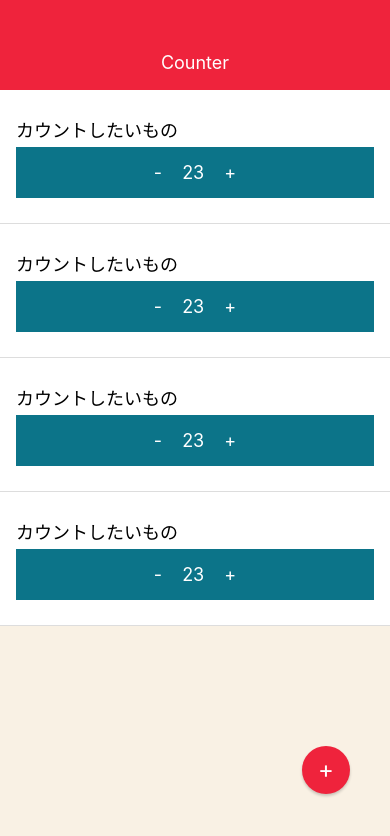
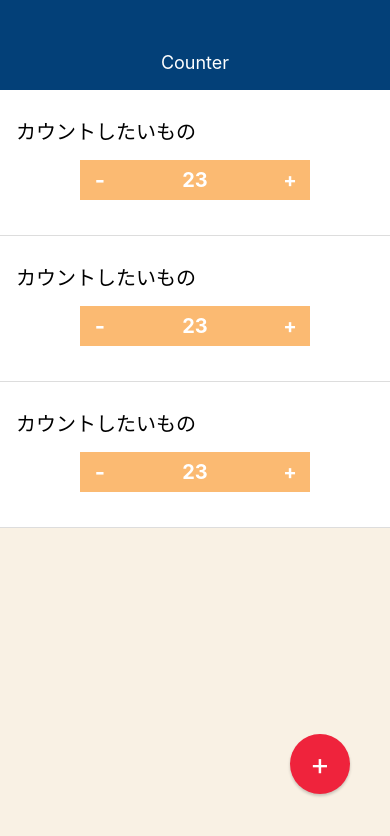
Before and after one commit to winterbooker/CounterAppRepo, a React Native app: screen / in a window 390 px wide. Shown: the top 836 px of the page. Built offline with nearby package versions, Linux system fonts and the light colour scheme.

Commit message:
create CounterDetailScreen

```diff
--- a/App.js
+++ b/App.js
@@ -2,15 +2,13 @@ import React from 'react';
 import { StyleSheet, View } from 'react-native';
 
 import Appbar from './src/components/Appbar';
-import CounterList from './src/components/CounterList';
-import CircleButton from './src/elements/CircleButton';
+import CounterListScreen from './src/screens/CounterListScreen';
 
 export default function App() {
   return (
     <View style={styles.container}>
       <Appbar />
-      <CounterList />
-      <CircleButton>+</CircleButton>
+      <CounterListScreen />
     </View>
   );
 }
--- a/src/components/Appbar.js
+++ b/src/components/Appbar.js
@@ -19,7 +19,7 @@ const styles = StyleSheet.create({
     right: 0,
     height: 90,
     paddingTop: 35,
-    backgroundColor: '#EF233C',
+    backgroundColor: '#034078',
     justifyContent: 'center',
     alignItems: 'center',
   },
--- a/src/components/CounterList.js
+++ b/src/components/CounterList.js
@@ -8,36 +8,45 @@ class CounterList extends React.Component {
         <View style={styles.counterItem}>
           <Text style={styles.counterTitle}>カウントしたいもの</Text>
           <View style={styles.counterNumber}>
+            <View style={styles.decreaseButton}>
               <Text style={styles.decrease}>-</Text>
+            </View>
+            <View style={styles.countButton}>
               <Text style={styles.count}>23</Text>
+            </View>
+            <View style={styles.increaseButton}>
               <Text style={styles.increase}>+</Text>
+            </View>
           </View>
         </View>
 
         <View style={styles.counterItem}>
           <Text style={styles.counterTitle}>カウントしたいもの</Text>
           <View style={styles.counterNumber}>
+            <View style={styles.decreaseButton}>
               <Text style={styles.decrease}>-</Text>
+            </View>
+            <View style={styles.countButton}>
               <Text style={styles.count}>23</Text>
+            </View>
+            <View style={styles.increaseButton}>
               <Text style={styles.increase}>+</Text>
+            </View>
           </View>
         </View>
 
         <View style={styles.counterItem}>
           <Text style={styles.counterTitle}>カウントしたいもの</Text>
           <View style={styles.counterNumber}>
+            <View style={styles.decreaseButton}>
               <Text style={styles.decrease}>-</Text>
+            </View>
+            <View style={styles.countButton}>
               <Text style={styles.count}>23</Text>
+            </View>
+            <View style={styles.increaseButton}>
               <Text style={styles.increase}>+</Text>
             </View>
-        </View>
-
-        <View style={styles.counterItem}>
-          <Text style={styles.counterTitle}>カウントしたいもの</Text>
-          <View style={styles.counterNumber}>
-            <Text style={styles.decrease}>-</Text>
-            <Text style={styles.count}>23</Text>
-            <Text style={styles.increase}>+</Text>
           </View>
         </View>
       </View>
@@ -59,31 +68,56 @@ const styles = StyleSheet.create({
     paddingBottom: 25,
   },
   counterTitle: {
-    fontSize: 18,
+    fontSize: 20,
     marginBottom: 5,
     paddingTop: 10,
+    paddingBottom: 10,
   },
   counterNumber: {
     fontSize: 20,
-    backgroundColor: '#0C7489',
-    padding: 15,
+    backgroundColor: '#fff',
     alignItems: 'center',
     justifyContent: 'center',
     flexDirection: 'row',
+    marginBottom: 10,
+  },
+  countButton: {
+    backgroundColor: '#FBBA72',
+    height: 40,
+    width: 150,
+    alignItems: 'center',
+    justifyContent: 'center',
   },
   count: {
     color: '#fff',
-    fontSize: 18,
+    fontSize: 20,
+    fontWeight: 'bold',
     paddingLeft: 20,
     paddingRight: 20,
   },
+  increaseButton: {
+    backgroundColor: '#FBBA72',
+    width: 40,
+    height: 40,
+    alignItems: 'center',
+    justifyContent: 'center',
+  },
   increase: {
     color: '#fff',
-    fontSize: 18,
+    fontSize: 20,
+    fontWeight: 'bold',
+  },
+  decreaseButton: {
+    backgroundColor: '#FBBA72',
+    width: 40,
+    height: 40,
+    alignItems: 'center',
+    justifyContent: 'center',
   },
   decrease: {
     color: '#fff',
-    fontSize: 18,
+    fontSize: 22,
+    fontWeight: 'bold',
   },
 });
 
--- a/src/elements/CircleButton.js
+++ b/src/elements/CircleButton.js
@@ -18,10 +18,10 @@ const styles = StyleSheet.create({
     position: 'absolute',
     bottom: 50,
     right: 40,
-    width: 48,
-    height: 48,
+    width: 60,
+    height: 60,
     backgroundColor: '#EF233C',
-    borderRadius: 24,
+    borderRadius: 30,
     alignItems: 'center',
     justifyContent: 'center',
     shadowColor: '#000',
@@ -30,8 +30,8 @@ const styles = StyleSheet.create({
     shadowRadius: 3,
   },
   circleButtonTitle: {
-    fontSize: 24,
-    lineHeight: 24,
+    fontSize: 30,
+    lineHeight: 30,
     color: '#fff',
   },
 });
--- /dev/null
+++ b/src/screens/CounterListScreen.js
@@ -0,0 +1,25 @@
+import React from 'react';
+import { StyleSheet, View } from 'react-native';
+
+import CounterList from '../components/CounterList';
+import CircleButton from '../elements/CircleButton';
+
+class CounterListScreen extends React.Component {
+  render() {
+    return (
+      <View style={styles.container}>
+        <CounterList />
+        <CircleButton>+</CircleButton>
+      </View>
+    );
+  }
+}
+
+const styles = StyleSheet.create({
+  container: {
+    flex: 1,
+    width: '100%',
+  },
+});
+
+export default CounterListScreen;
```
Also changed, not shown: src/screens/CounterDetailScreen.js (added, +64 -0 lines). Lines whose indentation alone changed are shown as unchanged.
